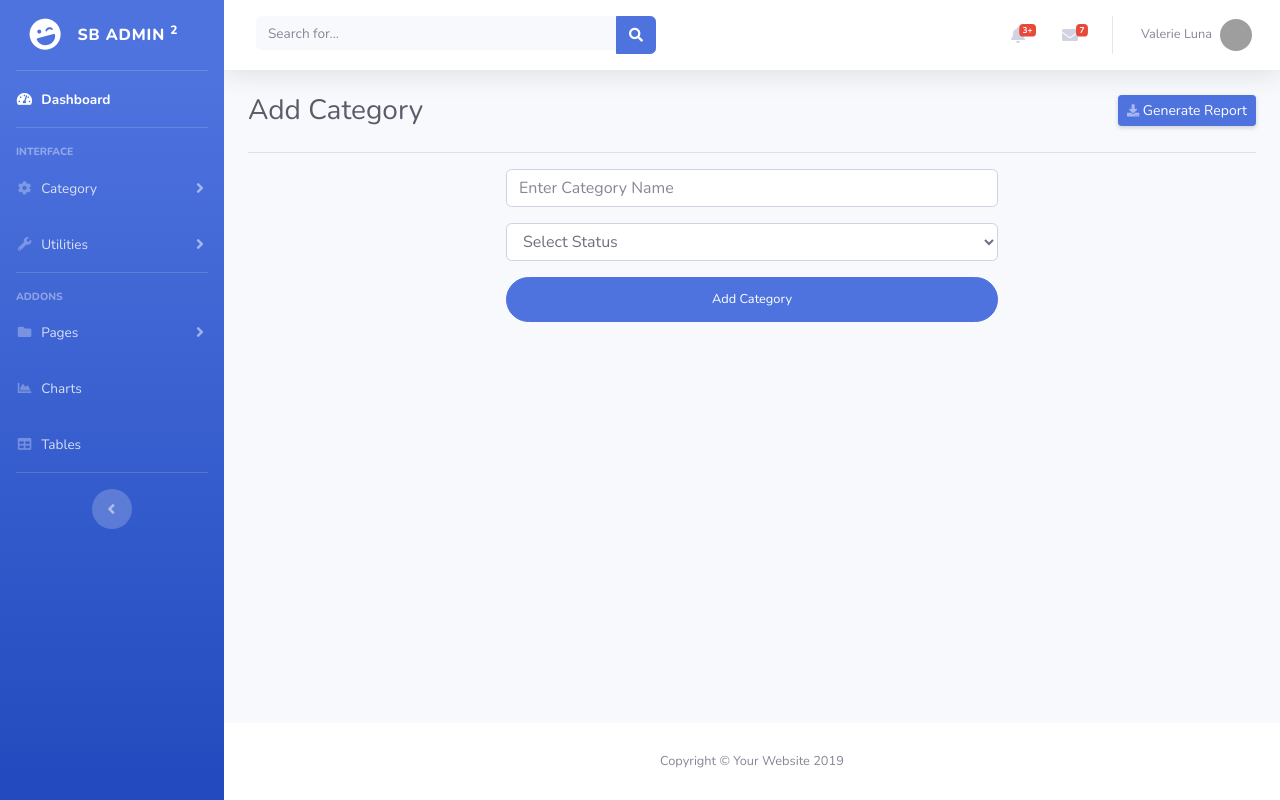
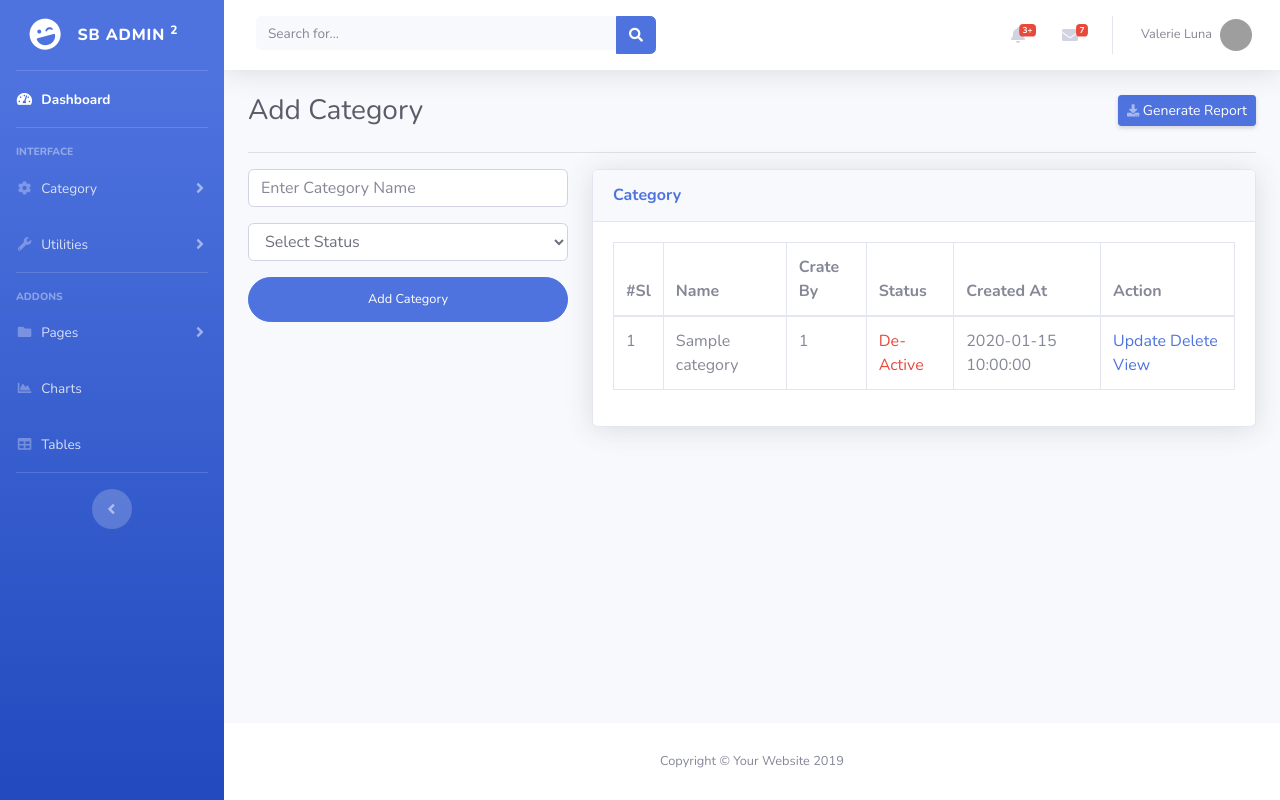
Before and after one commit to arifarman278655/videoBlog, a PHP site: page /cms/addCategory.php in a window 1280 px wide. Run offline with PHP 8.4, Linux system fonts and the light colour scheme; tables that the repository leaves empty or names only in its code hold one stand-in row (values such as "Sample post"); grey boxes are pictures that could not be loaded.

Commit message:
category Insert and Select

```diff
--- a/cms/404.php
+++ b/cms/404.php
@@ -123,7 +123,7 @@
 
       <!-- Nav Item - Tables -->
       <li class="nav-item">
-        <a class="nav-link" href="tables.html">
+        <a class="nav-link" href="tables.php">
           <i class="fas fa-fw fa-table"></i>
           <span>Tables</span></a>
       </li>
--- a/cms/addCategory.php
+++ b/cms/addCategory.php
@@ -18,6 +18,8 @@ $con = new Main();
     <meta name="author" content="">
 
     <title>SB Admin 2 - Dashboard</title>
+
+    <link href="assets/css/vendor/datatables/dataTables.bootstrap4.min.css" rel="stylesheet">
 
     <!-- Custom fonts for this template-->
     <link href="assets/css/vendor/fontawesome-free/css/all.min.css" rel="stylesheet" type="text/css">
@@ -60,15 +62,13 @@ $con = new Main();
 
                 <hr/>
                 <div class="row">
-                    <div class="col-6 offset-3">
+                    <div class="col-4">
 
                         <?php
                         if (isset($_REQUEST['submit'])) {
-                            if ($_SERVER['REQUEST_METHOD'] == 'POST') {
-
-                             echo $con->addCategory($_POST['category'], $_POST['status']);
-
-                            } else { ?>
+                            if ($_SERVER['REQUEST_METHOD'] == 'POST') { ?>
+                                <div class="alert alert-success"><?php echo $con->addCategory($_POST); ?></div>
+                            <?php } else { ?>
                                 <div class="alert alert-danger">Request Method Invalid!</div>
                             <?php }
                         } ?>
@@ -77,14 +77,14 @@ $con = new Main();
                             <div class="form-group row">
                                 <div class="col-sm-12 mb-3 mb-sm-0">
                                     <input type="text" class="form-control" name="category" id="exampleFirstName"
-                                           placeholder="Enter Category Name">
+                                           placeholder="Enter Category Name" required>
                                 </div>
                             </div>
 
 
                             <div class="form-group row">
                                 <div class="col-sm-12">
-                                    <select class="form-control" name="status" id="">
+                                    <select class="form-control" name="status" id="" required>
                                         <option value="">Select Status</option>
                                         <option value="1">Active</option>
                                         <option value="0">De-Active</option>
@@ -95,6 +95,53 @@ $con = new Main();
                             <input type="submit" class="btn btn-primary btn-user btn-block" name="submit"
                                    value="Add Category"/>
                         </form>
+                    </div>
+
+                    <div class="col-8">
+                        <!-- DataTales Example -->
+                        <div class="card shadow mb-4">
+                            <div class="card-header py-3">
+                                <h6 class="m-0 font-weight-bold text-primary">Category <List></List></h6>
+                            </div>
+                            <div class="card-body">
+                                <div class="table-responsive">
+                                    <table class="table table-bordered" id="dataTable" width="100%" cellspacing="0">
+                                        <thead>
+                                        <tr>
+                                            <th>#Sl</th>
+                                            <th>Name</th>
+                                            <th>Crate By</th>
+                                            <th>Status</th>
+                                            <th>Created At</th>
+                                            <th>Action</th>
+                                        </tr>
+                                        </thead>
+                                         <tbody>
+                                         <?php
+                                         $results = $con->getData("categories");
+                                         $i = 1;
+//                                         print_r($getData);
+
+                                         foreach ($results as $result){
+                                         ?>
+                                         <tr>
+                                             <td><?php echo $i++; ?></td>
+                                             <td><?php echo str_replace("_", " ", $result['name']); ?></td>
+                                             <td><?php echo $result['user_id']; ?></td>
+                                             <td class="<?php echo ($result['status'] == 1)? 'text-success':'text-danger'; ?>"><?php echo ($result['status'] == 1)? 'Active':'De-Active'; ?></td>
+                                             <td><?php echo $result['create_at']; ?></td>
+                                             <td>
+                                                 <a href="catUpdate.php">Update</a>
+                                                 <a href="catUpdate.php">Delete</a>
+                                                 <a href="catUpdate.php">View</a>
+                                             </td>
+                                         </tr>
+                                         <?php } ?>
+                                         </tbody>
+                                    </table>
+                                </div>
+                            </div>
+                        </div>
                     </div>
                 </div>
 
--- a/cms/blank.php
+++ b/cms/blank.php
@@ -123,7 +123,7 @@
 
       <!-- Nav Item - Tables -->
       <li class="nav-item">
-        <a class="nav-link" href="tables.html">
+        <a class="nav-link" href="tables.php">
           <i class="fas fa-fw fa-table"></i>
           <span>Tables</span></a>
       </li>
--- a/cms/buttons.php
+++ b/cms/buttons.php
@@ -123,7 +123,7 @@
 
       <!-- Nav Item - Tables -->
       <li class="nav-item">
-        <a class="nav-link" href="tables.html">
+        <a class="nav-link" href="tables.php">
           <i class="fas fa-fw fa-table"></i>
           <span>Tables</span></a>
       </li>
--- a/cms/cards.php
+++ b/cms/cards.php
@@ -123,7 +123,7 @@
 
       <!-- Nav Item - Tables -->
       <li class="nav-item">
-        <a class="nav-link" href="tables.html">
+        <a class="nav-link" href="tables.php">
           <i class="fas fa-fw fa-table"></i>
           <span>Tables</span></a>
       </li>
--- a/cms/charts.php
+++ b/cms/charts.php
@@ -123,7 +123,7 @@
 
       <!-- Nav Item - Tables -->
       <li class="nav-item">
-        <a class="nav-link" href="tables.html">
+        <a class="nav-link" href="tables.php">
           <i class="fas fa-fw fa-table"></i>
           <span>Tables</span></a>
       </li>
--- a/cms/lib/Main.php
+++ b/cms/lib/Main.php
@@ -8,20 +8,44 @@
 
 class Main
 {
-
+    private $db;
 
     public function __construct()
     {
         // TODO: DB Connection
-        $db   = new Database();
+        $this->db = new Database();
     }
 
-    public function addCategory($category, $status){
+    public function addCategory($data)
+    {
+        $category = $data['category'];
+        $status = $data['status'];
+        $result = null;
 
-        $sql = "INSERT INTO categories (name,user_id,status)VALUES('$category',1,'$status')";
+        if (strlen($category) < 3) {
+            $result = "Category is too short";
+        } elseif ($category == '') {
+            $result = "Category Field is required";
+        } elseif ($status == '') {
+            $result = "Category Field is required";
+        }
+        $sql = "INSERT INTO categories (name,user_id,status)VALUES(:category,:uid,:status)";
+        $query = $this->db->pdo->prepare($sql);
+        $query->bindValue("category", str_replace(" ", "_", trim($category)));
+        $query->bindValue("status", $status);
+        $query->bindValue("uid", 1);
+        if ($query->execute() == 1) {
+            $result = "Category Added!";
+        }
+        return $result;
+    }
 
-
-        return "category is ". $category . "And Status is ". $status;
+    public function getData($table){
+        $sql = "SELECT * FROM $table ORDER BY id ASC";
+        $query = $this->db->pdo->prepare($sql);
+        $query->execute();
+        $result = $query->fetchAll();
+        return $result;
     }
 
 }
--- a/cms/tables.html
+++ b/cms/tables.php
@@ -16,7 +16,7 @@
   <link href="https://fonts.googleapis.com/css?family=Nunito:200,200i,300,300i,400,400i,600,600i,700,700i,800,800i,900,900i" rel="stylesheet">
 
   <!-- Custom styles for this template -->
-  <link href="css/sb-admin-2.min.css" rel="stylesheet">
+  <link href="assets/css/sb-admin-2.min.css" rel="stylesheet">
 
   <!-- Custom styles for this page -->
   <link href="assets/css/vendor/datatables/dataTables.bootstrap4.min.css" rel="stylesheet">
@@ -126,7 +126,7 @@
 
       <!-- Nav Item - Tables -->
       <li class="nav-item active">
-        <a class="nav-link" href="tables.html">
+        <a class="nav-link" href="tables.php">
           <i class="fas fa-fw fa-table"></i>
           <span>Tables</span></a>
       </li>
--- a/cms/utilities-animation.html
+++ b/cms/utilities-animation.html
@@ -123,7 +123,7 @@
 
       <!-- Nav Item - Tables -->
       <li class="nav-item">
-        <a class="nav-link" href="tables.html">
+        <a class="nav-link" href="tables.php">
           <i class="fas fa-fw fa-table"></i>
           <span>Tables</span></a>
       </li>
--- a/cms/utilities-border.html
+++ b/cms/utilities-border.html
@@ -123,7 +123,7 @@
 
       <!-- Nav Item - Tables -->
       <li class="nav-item">
-        <a class="nav-link" href="tables.html">
+        <a class="nav-link" href="tables.php">
           <i class="fas fa-fw fa-table"></i>
           <span>Tables</span></a>
       </li>
--- a/cms/utilities-color.html
+++ b/cms/utilities-color.html
@@ -123,7 +123,7 @@
 
       <!-- Nav Item - Tables -->
       <li class="nav-item">
-        <a class="nav-link" href="tables.html">
+        <a class="nav-link" href="tables.php">
           <i class="fas fa-fw fa-table"></i>
           <span>Tables</span></a>
       </li>
--- a/cms/utilities-other.html
+++ b/cms/utilities-other.html
@@ -123,7 +123,7 @@
 
       <!-- Nav Item - Tables -->
       <li class="nav-item">
-        <a class="nav-link" href="tables.html">
+        <a class="nav-link" href="tables.php">
           <i class="fas fa-fw fa-table"></i>
           <span>Tables</span></a>
       </li>
```
Also changed, not shown: README.md.
